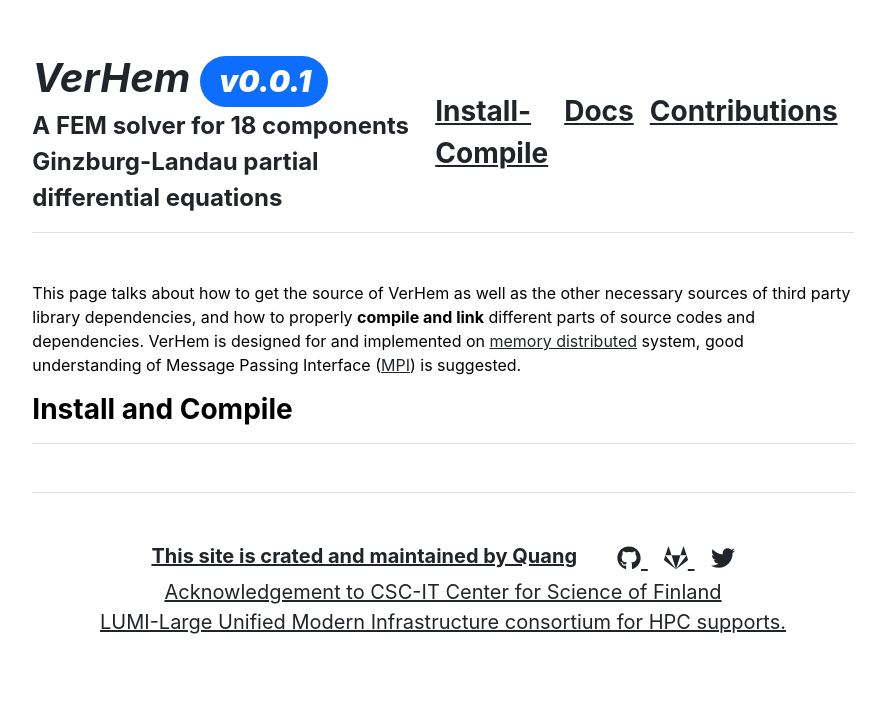
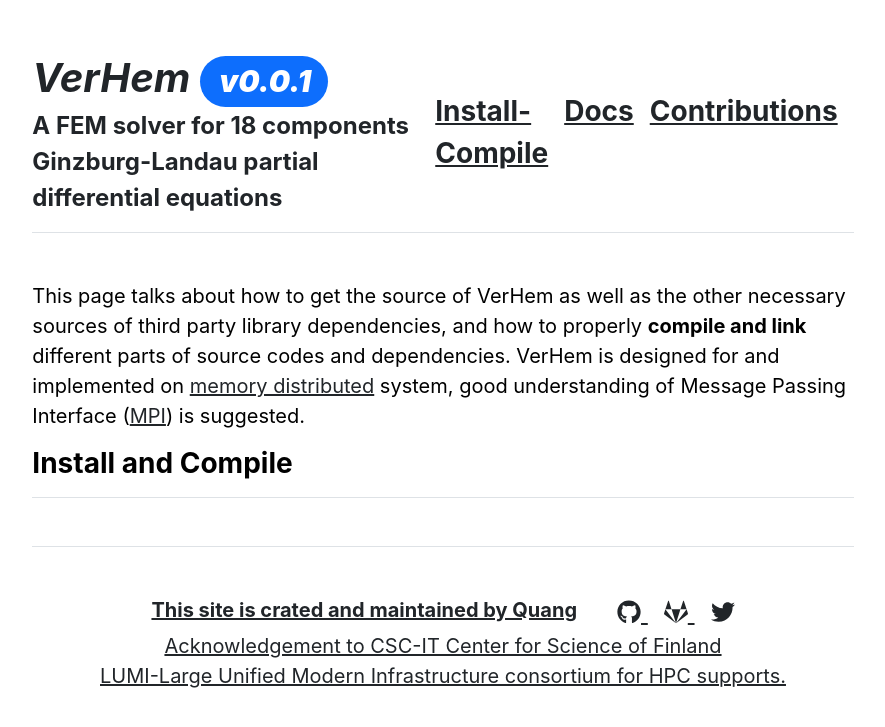
Before and after one commit to VerHem/VerHem.github.io, a Jekyll site: the page built from install.md, in a window 1280 px wide. Shown: the top 727 px of the page, without its empty margins (197-1082 px from the left). Built offline with Jekyll 4.4.1, drawn with Linux system fonts in a browser that asks for light colours.

Commit message:
adit_layouts/install_and_compile.html

```diff
--- a/_layouts/install_and_compile.html
+++ b/_layouts/install_and_compile.html
@@ -1,8 +1,9 @@
 ---
 layout: default
 ---
-
-{{ content }}
+<div class="fs-5">
+  {{ content }}
+</div>
 
 <h3 class="fw-bold border-bottom pb-3 mb-5">Install and Compile</h3>
 <!--{% for person in site.data.settings.people %}
```
